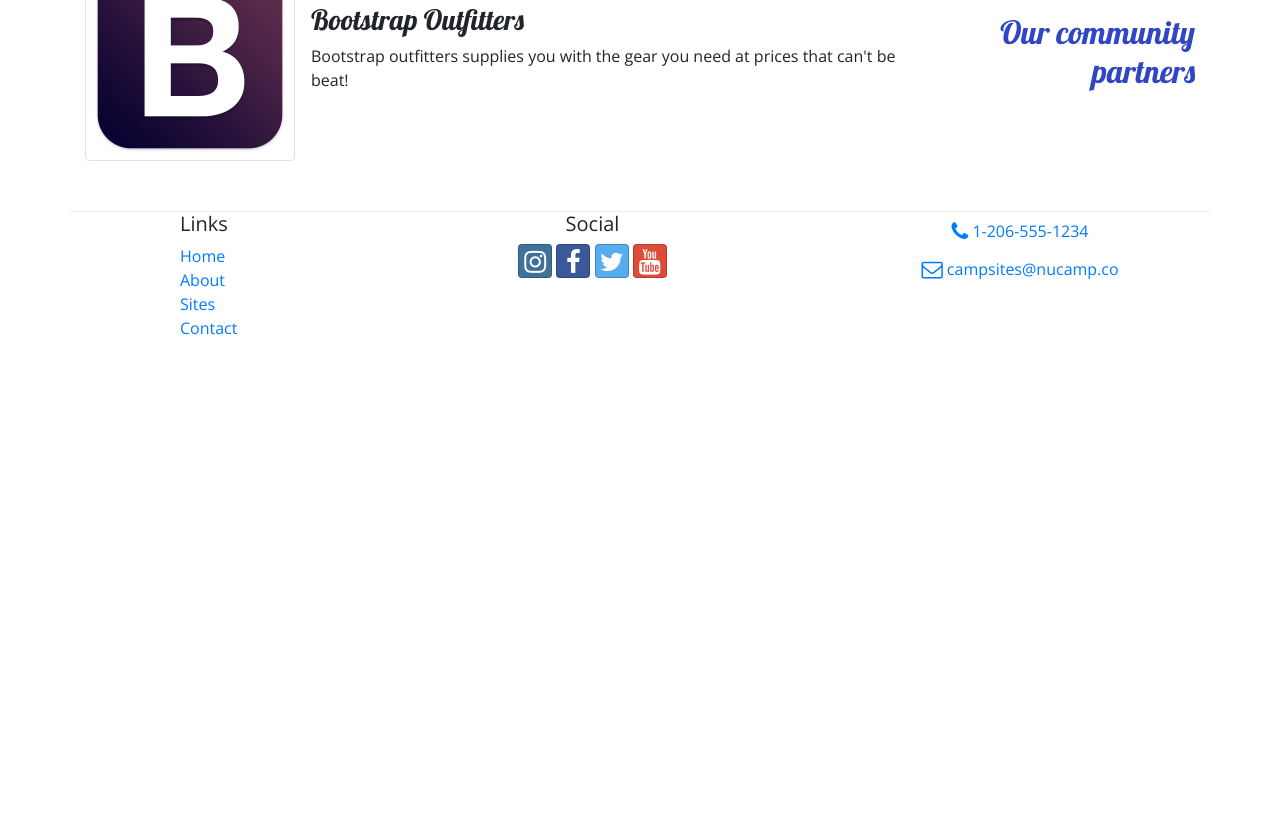
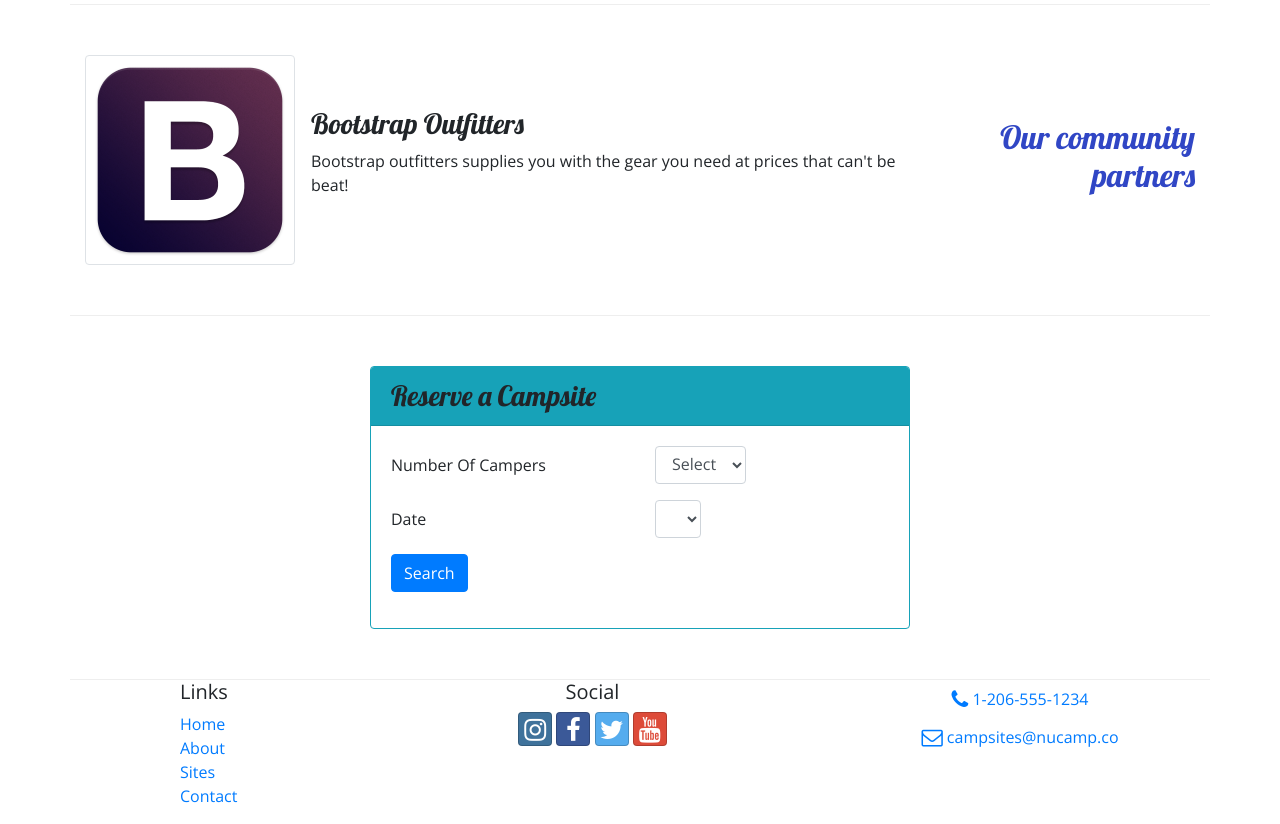
Before and after one commit to MYTHICxatnys/laughing-tribble, a website: page index.html in a window 1280 px wide. Shown: the part 837-1661 px from the top of the page. Before the commit the page ends 1193 px from the top, so only its background shows below. Drawn offline with nearby package versions, Linux system fonts and the light colour scheme.

Commit message:
Week2 Assignment Completed

```diff
--- a/index.html
+++ b/index.html
@@ -25,6 +25,9 @@
                     <div class="col">
                         <h1>NuCamp</h1>
                         <h2>a better way to camp</h2>
+                    </div>
+                    <div class="col-md-4 col-xl-2 col-12 ml-3 mt-4">
+                        <a class="btn btn-primary btn-lg text-nowrap" href="#reserveForm">Reserve Campsite</a>
                     </div>
                 </div>
             </div>
@@ -79,10 +82,17 @@
                     <h2>Featured Campsites</h2>
                 </div>
                 <div class="col">
-                    <h3>React Lake Campground</h3>
-                    <p class="d-none d-sm-block">
-                        Nestled in the foothills of the Chrome Mountains, this campground on the shores of the pristine React Lake is a favorite for fly fishers.
-                    </p>
+                    <div class="media">
+                        <div class="media-body align-self-center">
+                            <h3>React Lake Campground</h3>
+                            <p class="d-none d-sm-block">
+                            Nestled in the foothills of the Chrome Mountains, this campground on the shores of the pristine React Lake is a favorite for fly fishers.
+                            </p>
+                        </div>
+                            <img src="img/react-lake-thumb.jpg" alt="reactLakeThumbnail" class="d-flex ml-3 img-thumbnail">
+
+                    </div>
+
                 </div>
             </div>
 
@@ -103,7 +113,54 @@
                     </div>
                 </div>
             </div>
+
+            <div class="row row-content">
+                <div class="col-sm-6 mx-auto">
+                    <div class="card border-info">
+                        <h3 class="card-header bg-info">
+                            Reserve a Campsite
+                        </h3>
+                        <div class="card-body">
+
+                            <form id="reserveForm">
+                                <div class="row form-group">
+                                    <label class="col-12 col-sm-6 col-form-label" for="numCampers">
+                                        Number Of Campers
+                                    </label>
+                                    <div class="col-12 col-sm-auto">
+                                        <select class="form-control" name="numCampers" id="numCampers">
+                                            <option value="">Select</option>
+                                            <option value="1">1</option>
+                                            <option value="2">2</option>
+                                            <option value="3">3</option>
+                                            <option value="4">4</option>
+                                            <option value="5">5</option>
+                                            <option value="6">6</option>
+                                        </select>
+                                    </div>
+                                </div>
+                                <!--  -->
+                                <div class="row form-group">
+                                    <label class="col-12 col-sm-6 col-form-label" for="date">Date</label>
+                                    <div class="col-12 col-sm-auto">
+                                        <select class="form-control" type="date" name="date" id="date" placeholder="Date" ></select>
+                                    </div>
+                                </div>
+
+                                <div class="row form-group">
+                                    <div class="col">
+                                        <button type="submit" class="btn btn-primary">Search</button>
+                                    </div>
+                                </div>
+                            </form>
+                        </div>
+                    </div>
+                </div>
+            </div>
+
         </div>
+
+
 
 
         <footer class="site-footer" >
```
